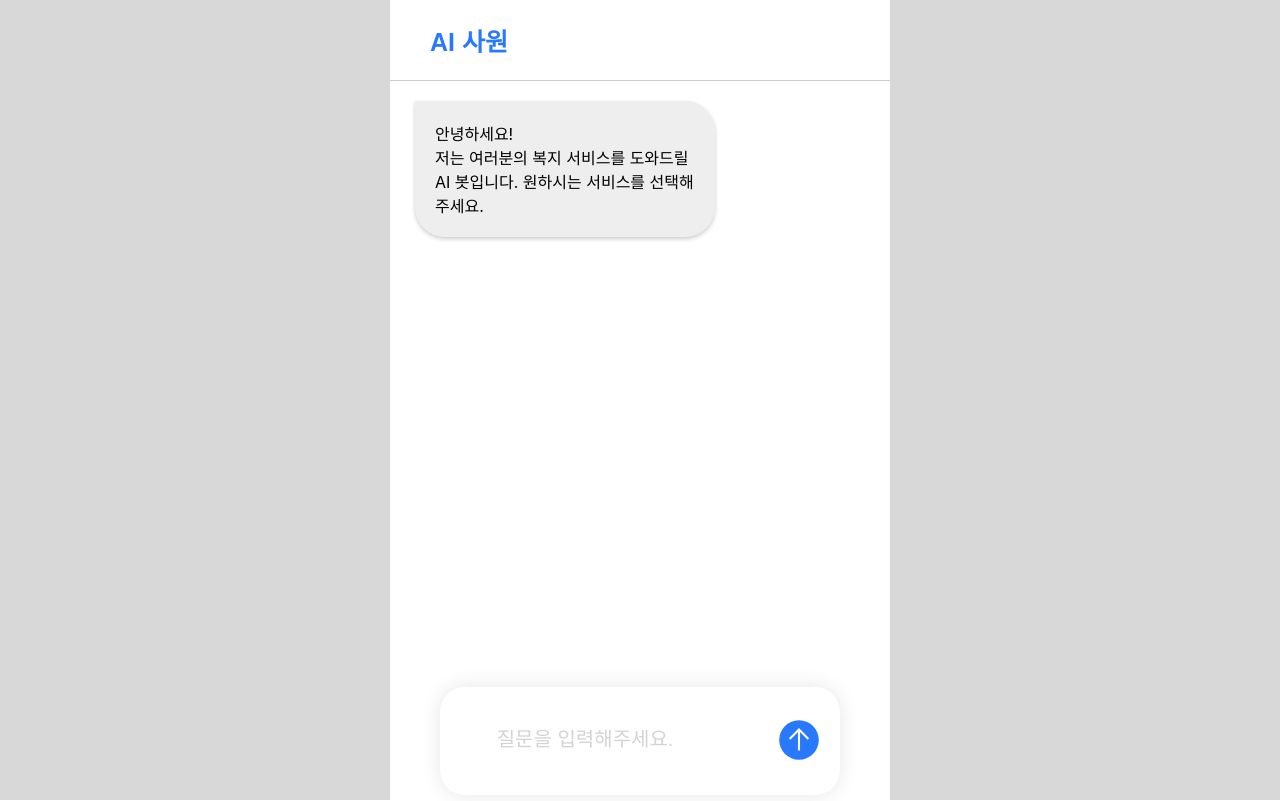
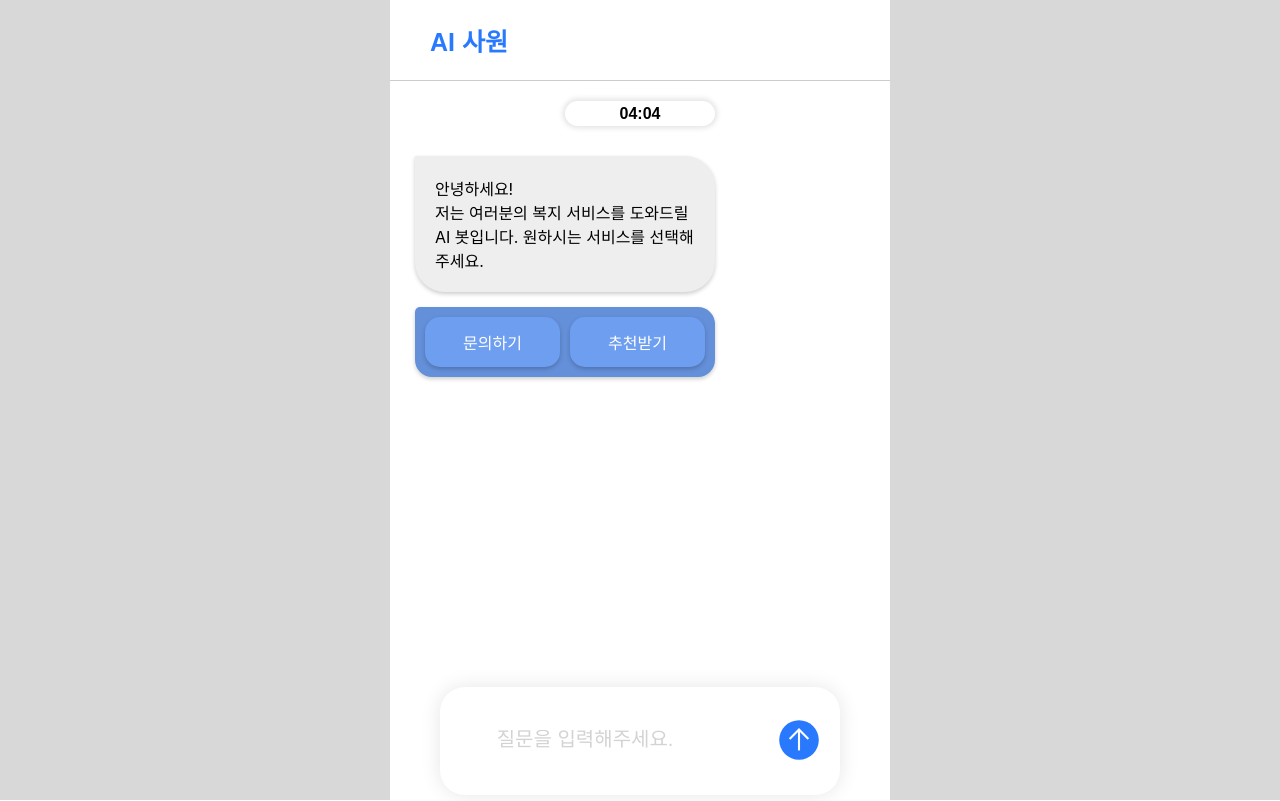
Before and after one commit to orange-fritters/ai-employee, a React (Create React App) app in the folder frontend/: page / in a window 1280 px wide. Built offline with nearby package versions, Linux system fonts and the light colour scheme.

Commit message:
✨ [Add] Multiturn front

```diff
--- a/frontend/src/components/Button.tsx
+++ b/frontend/src/components/Button.tsx
@@ -4,14 +4,12 @@ import { useDispatch, useSelector } from "react-redux";
 import {
   handleRecommendation,
   handleState,
-} from "../redux/recommendation.slicer";
-import { dMessages, handleResponse } from "../redux/message.slice";
+} from "../redux/recommendation.slice";
+import { dMessages, dSearch, handleResponse } from "../redux/message.slice";
 import { RootState } from "../redux/store";
-import { requestMultiturn } from "./utils/requestMultiTurn";
-import { streamResponse } from "./utils/streamResponse";
 
 interface IButton {
-  type: "home" | "recommendation" | "more";
+  type: "home" | "recommendation" | "multiturn" | "search";
   loading: boolean;
   text?: string;
 }
@@ -25,10 +23,15 @@ const Button = ({ type, loading }: IButton) => {
   const handleClick = async () => {
     switch (type) {
       case "home":
-        dispatch(handleState({ recommendationState: { now: "home" } }));
+        dispatch(handleState({ recommendationState: { now: "search" } }));
         dispatch(handleResponse({ ...dMessages[0] }));
         dispatch(handleResponse({ ...dMessages[1] }));
         dispatch(handleRecommendation({ recommendationResponse: [] }));
+        break;
+      case "search":
+        dispatch(handleState({ recommendationState: { now: "search" } }));
+        dispatch(handleResponse({ ...dSearch[0] }));
+        dispatch(handleResponse({ ...dSearch[1] }));
         break;
       case "recommendation":
         if (recommendations.length > 0) {
@@ -66,22 +69,38 @@ const Button = ({ type, loading }: IButton) => {
           );
         }
         break;
-      case "more":
-        dispatch(handleState({ recommendationState: { now: "home" } }));
-        await new Promise((resolve) => setTimeout(resolve, 1000));
-        const response = await requestMultiturn("");
-        if (response.body) {
-          const reader = response.body.getReader();
-          const decoder = new TextDecoder("utf-8");
-          await streamResponse(dispatch, reader, decoder);
-        }
+      case "multiturn":
+        dispatch(handleState({ recommendationState: { now: "multiturn" } }));
+        // await new Promise((resolve) => setTimeout(resolve, 1000));
+        // const response = await requestMultiturn("");
+        // if (response.body) {
+        //   const reader = response.body.getReader();
+        //   const decoder = new TextDecoder("utf-8");
+        //   await streamResponse(dispatch, reader, decoder);
+        // }
+        console.log("multiturn");
         break;
+    }
+  };
+
+  const getText = () => {
+    switch (type) {
+      case "home":
+        return "처음";
+      case "recommendation":
+        return "추천";
+      case "multiturn":
+        return "추천받기";
+      case "search":
+        return "문의하기";
+      default:
+        return "";
     }
   };
 
   return (
     <StyledButton onClick={handleClick} type={type} loading={loading}>
-      {type === "home" ? "처음" : type === "recommendation" ? "추천" : "문답"}
+      {getText()}
     </StyledButton>
   );
 };
@@ -89,7 +108,7 @@ const Button = ({ type, loading }: IButton) => {
 export default Button;
 
 const StyledButton = styled.button<{
-  type: "home" | "recommendation" | "more";
+  type: IButton["type"];
   loading: boolean;
 }>`
   position: relative;
--- a/frontend/src/components/Message.tsx
+++ b/frontend/src/components/Message.tsx
@@ -1,11 +1,11 @@
 import styled, { keyframes } from "styled-components";
 import Button from "./Button";
-import React from "react";
+import React, { useState } from "react";
 import {
   IRecElement,
   handleState,
   swapRank,
-} from "../redux/recommendation.slicer";
+} from "../redux/recommendation.slice";
 import { useDispatch } from "react-redux";
 import { handleResponse } from "../redux/message.slice";
 import { requestSummary } from "./utils/requestSummary";
@@ -36,14 +36,30 @@ import { SyncLoader } from "react-spinners";
 export interface IMessage {
   sender: "user" | "bot";
   text: string;
-  type: "default" | "response" | "recommendation";
+  type:
+    | "default"
+    | "response"
+    | "recommendation"
+    | "initial"
+    | "search"
+    | "time";
   loading: boolean;
+  multiturn?: boolean;
   recArr?: IRecElement[];
 }
 
 const Message = ({ sender, text, type, loading, recArr }: IMessage) => {
   const dispatch = useDispatch();
   const first = useSelector(selectFirstTitle);
+  const getCurrTime = () => {
+    const date = new Date();
+    const hour = date.getHours();
+    const minutes = date.getMinutes();
+    const formattedTime = `${hour < 10 ? "0" + hour : hour}:${
+      minutes < 10 ? "0" + minutes : minutes
+    }`;
+    return formattedTime;
+  };
   const handleRecClick = async (event: React.MouseEvent<HTMLButtonElement>) => {
     const titleClicked = event.currentTarget.textContent;
     if (recArr && titleClicked) {
@@ -112,7 +128,10 @@ const Message = ({ sender, text, type, loading, recArr }: IMessage) => {
     }
   };
 
-  if (type === "recommendation") {
+  switch (type) {
+    case "time":
+      return <TimeBox>{getCurrTime()}</TimeBox>;
+    case "recommendation":
       return (
         <RecResponse>
           {recArr ? (
@@ -132,7 +151,7 @@ const Message = ({ sender, text, type, loading, recArr }: IMessage) => {
           )}
         </RecResponse>
       );
-  } else if (type === "response") {
+    case "response":
       return (
         <SingleResponse sender={sender} type={type}>
           <MessageBox sender={sender} type={type}>
@@ -148,12 +167,50 @@ const Message = ({ sender, text, type, loading, recArr }: IMessage) => {
             <ButtonBox loading={loading} type={type}>
               <Button type="home" loading={loading} />
               <Button type="recommendation" loading={loading} />
-            <Button type="more" loading={loading} />
             </ButtonBox>
           )}
         </SingleResponse>
       );
-  } else {
+    case "initial":
+      return (
+        <SingleResponse sender={sender} type={type}>
+          <MessageBox sender={sender} type={type}>
+            {text.split("\n").map((line, index) => (
+              <span key={index}>
+                {line}
+                <br />
+              </span>
+            ))}
+          </MessageBox>
+          {!loading && (
+            <InitButtonBox loading={loading} type={type}>
+              <Button type="search" loading={loading} />
+              <Button type="multiturn" loading={loading} />
+            </InitButtonBox>
+          )}
+        </SingleResponse>
+      );
+
+    case "search":
+      return (
+        <SingleResponse sender={sender} type={type}>
+          <MessageBox sender={sender} type={type}>
+            {text.split("\n").map((line, index) => (
+              <span key={index}>
+                {line}
+                <br />
+              </span>
+            ))}
+          </MessageBox>
+          {!loading && (
+            <SearchButtonBox loading={loading} type={type}>
+              <Button type="home" loading={loading} />
+            </SearchButtonBox>
+          )}
+        </SingleResponse>
+      );
+
+    default:
       return loading ? (
         <SingleResponse sender={sender} type={type}>
           <LoadingBox>
@@ -179,9 +236,28 @@ const Message = ({ sender, text, type, loading, recArr }: IMessage) => {
 
 export default Message;
 
+const TimeBox = styled.div`
+  display: grid;
+
+  justify-self: center;
+  justify-content: center;
+  align-items: center;
+  align-self: center;
+
+  height: 25px;
+  width: 30%;
+  margin-bottom: 10px;
+  font-family: "Noto Sans KR", sans-serif;
+  font-weight: 600;
+
+  border-radius: 15px;
+  background-color: white;
+  box-shadow: 0 0 5px 2.5px rgba(0, 0, 0, 0.1);
+`;
+
 const MessageBox = styled.div<{
   sender: "user" | "bot";
-  type: "default" | "response" | "recommendation";
+  type: IMessage["type"];
 }>`
   display: grid;
   grid-column: 1 / 3;
@@ -219,12 +295,12 @@ const slideInFromLeft = keyframes`
 `;
 
 const ButtonBox = styled.div<{
-  type: "default" | "response" | "recommendation";
+  type: IMessage["type"];
   loading: boolean;
 }>`
   grid-column: 1 / 3;
   display: grid;
-  grid-template-columns: 1fr 1fr 1fr;
+  grid-template-columns: 1fr 1fr;
   justify-items: center;
   position: relative;
   align-self: "flex-start";
@@ -246,8 +322,16 @@ const ButtonBox = styled.div<{
   padding: 10px;
 `;
 
+const InitButtonBox = styled(ButtonBox)`
+  grid-template-columns: 1fr 1fr;
+`;
+
+const SearchButtonBox = styled(ButtonBox)`
+  grid-template-columns: 1fr;
+`;
+
 const SingleResponse = styled.div<{
-  type: "default" | "response" | "recommendation";
+  type: IMessage["type"];
   sender: "user" | "bot";
 }>`
   display: grid;
--- a/frontend/src/components/SearchBar.tsx
+++ b/frontend/src/components/SearchBar.tsx
@@ -6,12 +6,17 @@ import { requestQuery } from "./utils/requestQuery";
 import { streamResponse } from "./utils/streamResponse";
 import { useSelector } from "react-redux";
 import { RootState } from "../redux/store";
-import { getRecommendation } from "./utils/requestRecommendation";
+import { getRecommendation, getRetrieval } from "./utils/requestRecommendation";
 import {
   handleRecommendation,
   handleState,
-} from "../redux/recommendation.slicer";
-import { selectFirstRecommendation } from "../redux/selectors";
+} from "../redux/recommendation.slice";
+import {
+  selectFirstRecommendation,
+  selectRecTitles,
+  selectRecommendations,
+} from "../redux/selectors";
+import { requestSearch } from "./utils/requestSearch";
 
 const SearchBar: React.FC = () => {
   const dispatch = useDispatch();
@@ -22,9 +27,12 @@ const SearchBar: React.FC = () => {
 
   const handleSubmit = async (event: React.FormEvent<HTMLFormElement>) => {
     event.preventDefault();
-    if (state.now === "home") {
+    switch (state.now) {
+      case "home":
         getRecommendation(input, dispatch);
-      dispatch(handleResponse({ text: input, sender: "user", loading: false }));
+        dispatch(
+          handleResponse({ text: input, sender: "user", loading: false })
+        );
         setInput("");
         dispatch(
           handleResponse({
@@ -35,7 +43,48 @@ const SearchBar: React.FC = () => {
           })
         );
         dispatch(handleState({ recommendationState: { now: "asking" } }));
-    } else if (state.now == "asking") {
+        break;
+
+      case "search":
+        const query = input;
+        setInput("");
+        dispatch(
+          handleResponse({ text: query, sender: "user", loading: false })
+        );
+        dispatch(
+          handleResponse({
+            text: "",
+            sender: "bot",
+            loading: true,
+            type: "default",
+          })
+        );
+        const titles = await getRetrieval(query, dispatch);
+        try {
+          await new Promise((resolve) => setTimeout(resolve, 1000));
+          const response = await requestSearch(input, titles);
+          if (response.body) {
+            dispatch(
+              handleResponse({ text: "", sender: "bot", loading: false })
+            );
+            const reader = response.body.getReader();
+            const decoder = new TextDecoder("utf-8");
+            await streamResponse(dispatch, reader, decoder);
+          }
+        } catch (error) {
+          dispatch(
+            handleResponse({
+              text: "오류가 발생하였습니다. 처음으로 돌아갑니다.",
+              sender: "bot",
+              loading: false,
+            })
+          );
+        }
+
+        dispatch(handleState({ recommendationState: { now: "asking" } }));
+        break;
+
+      case "asking":
         try {
           dispatch(
             handleResponse({ text: input, sender: "user", loading: false })
@@ -66,10 +115,11 @@ const SearchBar: React.FC = () => {
         } catch (error) {
           console.error("Error:", error);
         }
-    } else {
+        break;
+      default:
         dispatch(
           handleResponse({
-          text: "원하시는 제도를 선택해주세요.",
+            text: "새로고침해주세요.",
             sender: "bot",
             loading: false,
           })
```
Lines whose indentation alone changed are shown as unchanged.
